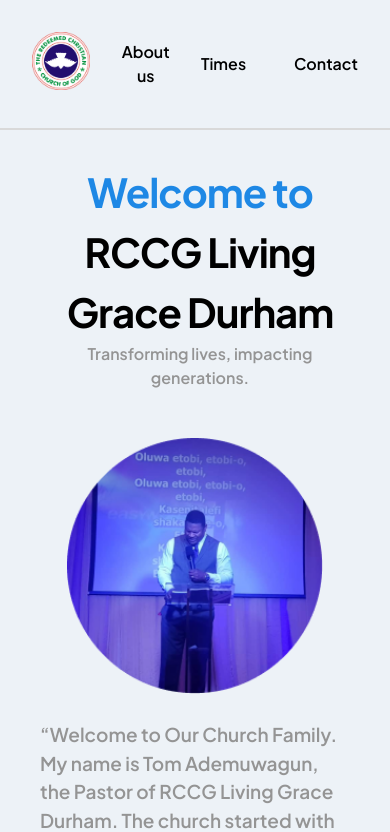
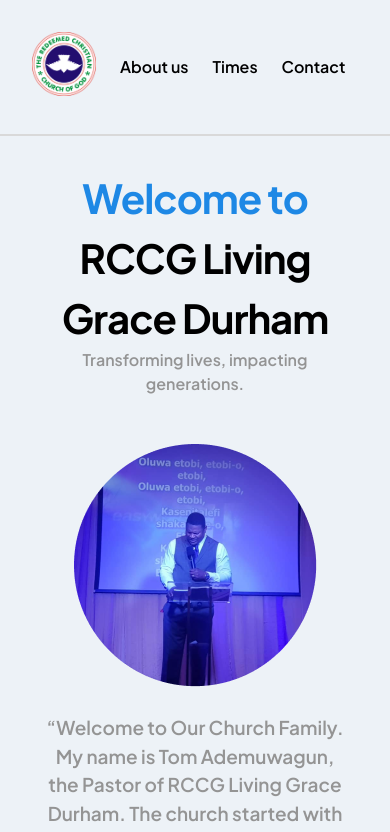
Before and after one commit to LivingGrace/website, a Next.js app: page / in a window 390 px wide. Shown: the top 832 px of the page. Built offline with nearby package versions, Linux system fonts and the light colour scheme.

Commit message:
feat: continue mobile layout improvements

```diff
--- a/pages/contact.tsx
+++ b/pages/contact.tsx
@@ -9,7 +9,7 @@
         </Head>
         <h1 className="text-[#1E88E5] text-[42px] md:text-[57px] text-bold select-none">Contact</h1>
 
-        <div className="flex flex-row gap-6 justify-between">
+        <div className="flex md:flex-row flex-col gap-6 justify-between">
             <div className="grid pt-3 gap-6 text-[#666666] md:text-[38px] text-[24px] text-bold">
                 <p>
                     Facebook
@@ -39,7 +39,7 @@
                     </a>
                 </p>
             </div>
-            <div className="pl-8">
+            <div className="md:pl-8">
                 <Image src="/images/map.png" width="800" height="500" alt="Map of the church"/>
             </div>
         </div>
--- a/pages/index.tsx
+++ b/pages/index.tsx
@@ -35,15 +35,16 @@
             </Head>
 
             <div className="mx-6 select-none">
-                <div className="flex flex-row gap-6 justify-between">
+                <div className="xl:flex gap-6 justify-between">
                     <div>
-                        <h1 className="tracking-tight xl:w-[30rem] lg:w-[55rem]  md:text-left text-center md:text-[57px] text-[40px] font-bold text-[#1E88E5]">
+                        <h1 className="tracking-tight xl:w-[30rem] lg:w-[30rem] md:w-[24rem] md:text-left text-center md:text-[57px] text-[40px] font-bold text-[#1E88E5]">
                             Welcome to
                             <p className="text-black">RCCG Living Grace Durham</p>
                         </h1>
-                        <h2 className="text-[16px] md:text-[22px] w-[20rem] md:w-[28rem] md:text-left text-center text-[#949494]">Transforming lives, impacting generations.</h2>
+                        <h2 className="text-[16px] md:text-[22px]  md:w-[28rem] md:text-left text-center text-[#949494]">Transforming
+                            lives, impacting generations.</h2>
                     </div>
-                    <div className="grow md:pl-[25rem]">
+                    <div className="grow md:pl-[25rem] xl:inline hidden">
                         <Image
                             width="900"
                             height="500"
@@ -53,7 +54,7 @@
                     </div>
                 </div>
 
-                <div className="flex lg:flex-row gap-6 md:pt-5 pt-12 flex-col md:justify-between">
+                <div className="flex lg:flex-row gap-6 md:pt-5 pt-12 flex-col lg:text-left text-center md:justify-between">
                     {quotes.map((quote) => (
                         <Quote image={quote.image} message={quote.text} author={quote.author} title={quote.title}
                                key={quote.author}/>
--- a/src/components/layout/Navigation.tsx
+++ b/src/components/layout/Navigation.tsx
@@ -42,7 +42,7 @@
                     </button>
                 </Link>
             ))}
-            <div className="grow"/>
+            <div className="sm:inline hidden grow"/>
             <Link passHref href="/contact">
                 <button className="hover:text-[#1E88E5]">Contact</button>
             </Link>
--- a/src/components/text/Quote.tsx
+++ b/src/components/text/Quote.tsx
@@ -12,8 +12,8 @@
         <div className="flex md:pt-3 gap-5 md:flex-row flex-col items-center md:items-start">
             <div className="md:shrink-0">
                 <Image
-                    width="256"
-                    height="256"
+                    width="243"
+                    height="243"
                     src={image}
                     alt={`Image of ${author}`}
                 />
```
